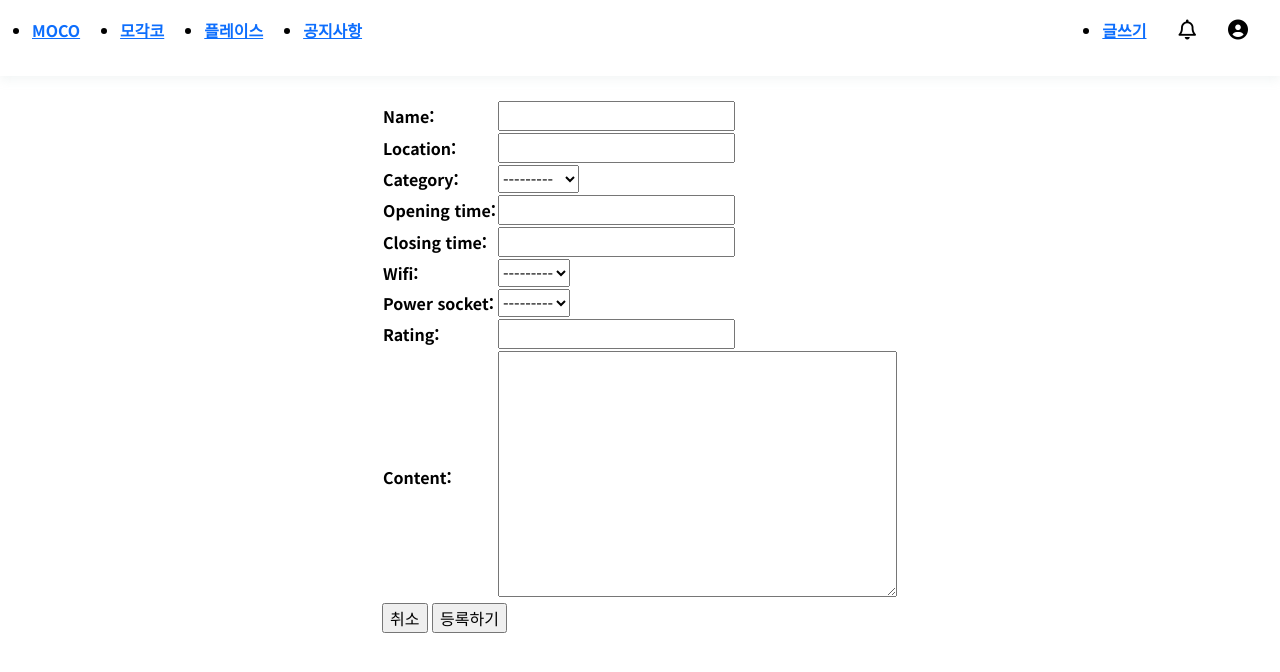
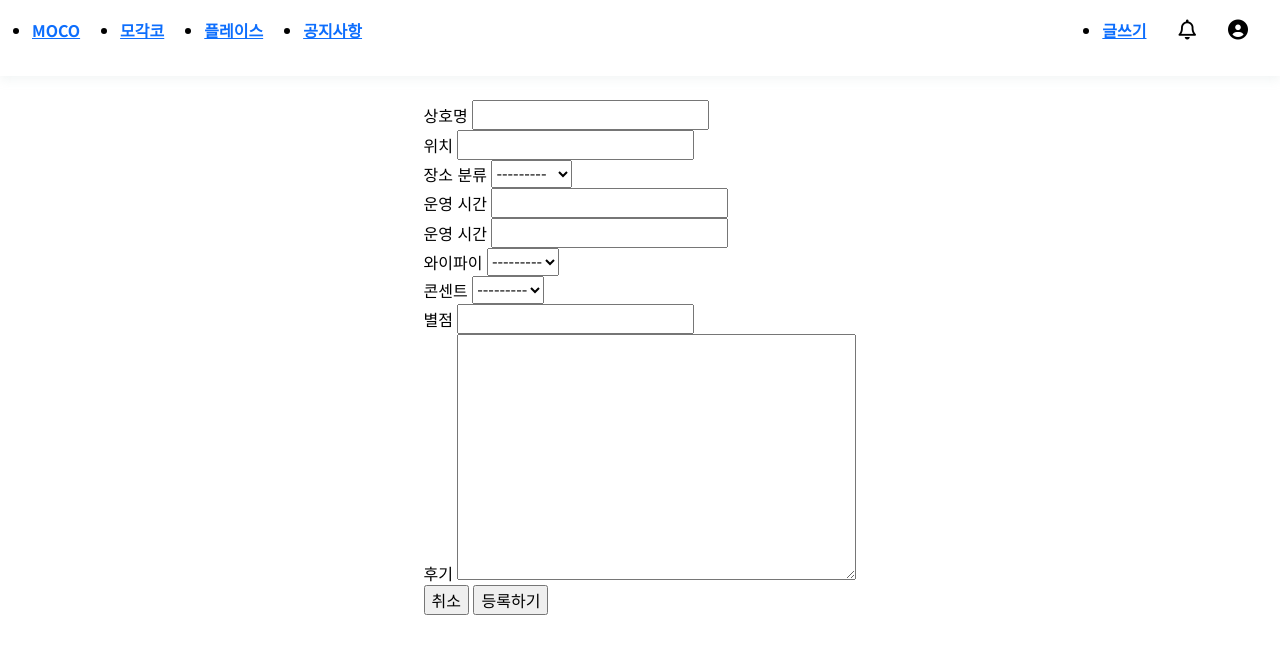
Before and after one commit to PIRO17-TEAM-MOCO/moco, a Django app: page /place/write/ in a window 1280 px wide. Shown: the top 672 px of the page. Run offline with Django 4.2, Linux system fonts and the light colour scheme; the visitor is signed in with stand-in values (Sample User, id 1); some libraries are stand-ins or nearby versions.

Commit message:
[fix] Place 템플릿 write - form 수정

```diff
--- a/place/templates/place/write.html
+++ b/place/templates/place/write.html
@@ -3,98 +3,60 @@
 <div class="content">
 <form action="{% url 'place:write' %}" method="post" enctype="multipart/form-data">
   {% csrf_token %}
-  <table>
-    {{form.as_table}}
-  </table>
-  <div class="content-button">
-    <input type="button" value="취소" onclick="back()" />
-    <input type="submit" value="등록하기" />
+  <div class="content-box__item">
+      {{ form.name.errors }}
+      <lable for="{{ form.name.id_for_label }}">상호명</lable>
+      {{ form.name }}
   </div>
-    <!-- <div class="content-box">
-      <div class="content-box__title">
-        <span>1</span><span> 사진을 업로드해주세요</span>
-        <hr>
+  <div class="content-box__item">
+      {{ form.location.errors }}
+      <lable for="{{ form.location.id_for_label }}">위치</lable>
+      {{ form.location }}
   </div>
-      <div class="content-box__element">
-        <div class="content-box__title">파일 선택</div>
-          <div class="content-box__image"></div>
+  <div class="content-box__item">
+      {{ form.category.errors }}
+      <lable for="{{ form.category.id_for_label }}">장소 분류</lable>
+      {{ form.category }}
   </div>
+  <div class="content-box__item">
+    {{ form.opening_time.errors }}
+    <lable for="{{ form.opening_time.id_for_label }}">운영 시간</lable>
+    {{ form.opening_time }}
   </div>
-    <div class="content-box">
-      <div class="content-box__title">
-        <span>2</span><span> 상호명과 위치를 작성해주세요</span>
-        <hr>
+  <div class="content-box__item">
+    {{ form.closing_time.errors }}
+    <lable for="{{ form.closing_time.id_for_label }}">운영 시간</lable>
+    {{ form.closing_time }}
   </div>
-      <div class="content-box__element">
-        <div class="content-box__title">상호명</div>
-        <input class="content-box__input" type="text" name="name" maxlength="25" required="" id="id_name" placeholder="상호명을 입력해주세요">
+  <div class="content-box__item">
+    {{ form.wifi.errors }}
+    <lable for="{{ form.wifi_time.id_for_label }}">와이파이</lable>
+    {{ form.wifi }}
   </div>
-      <div class="content-box__element">
-        <div class="content-box__title">위치</div>
-        <input class="content-box__input" type="text" name="location" maxlength="25" required=""placeholder="도로명을 입력해주세요">
-        <input class="content-box__input" type="text" name="location" maxlength="25" required="" placeholder="상세 정보를 입력해주세요(선택)">
-        <div class="content-box__image"></div>
+  <div class="content-box__item">
+      {{ form.power_socket.errors }}
+      <lable for="{{ form.power_socket.id_for_label }}">콘센트</lable>
+      {{ form.power_socket }}
   </div>
+  <div class="content-box__item">
+      {{ form.rating.errors }}
+      <lable for="{{ form.rating.id_for_label }}">별점</lable>
+      {{ form.rating }}
   </div>
-    <div class="content-box">
-      <div class="content-box__title">
-        <span>3</span><span> 구체적인 정보를 작성해주세요</span>
-        <hr>
+  <div class="content-box__item">
+      {{ form.content.errors }}
+      <lable for="{{ form.content.id_for_label }}">후기</lable>
+      {{ form.content }}
   </div>
-      <div class="content-box__element">
-        <div class="content-box__title">장소분류</div>
-        <select name="category" required="" id="id_category" class="selectpicker">
-          <option selected value="default">----</option>
-          {% for category in categories %}
-          <option value="{{ category.1 }}">{{ category.1 }}</option>
-          {% endfor %}
-      </div>
-      <div class="content-box__element">
-        <div class="content-box__title">운영 시간</div>
-        <input class="content-box__input" type="text" name="opening_time" required="" id="id_opening_time">
-        <input class="content-box__input" type="text" name="closing_time" required="" id="id_closing_time">
-      </div>
-      <div class="content-box__element">
-        <div class="content-box__title">와이파이</div>
-        <select name="wifi" required="" id="id_wifi" class="selectpicker">
-          <option selected value="default">----</option>
-          {% for wifi in wifis %}
-          <option value="{{ wifi.1 }}">{{ wifi.1 }}</option>
-          {% endfor %}
-        </select>
-      </div>
-        <div class="content-box__title">콘센트</div>
-        <select name="power_socket" required="" id="id_power_socket"class="selectpicker">
-          <option value="" selected="">---------</option>
-          {% for power_socket in power_sockets %}
-          <option value="{{ power_socket.1 }}">{{ power_socket.1 }}</option>
-          {% endfor %}
-        </select>
-      </div>
-      <div class="content-box__element">
-        <div class="content-box__title">별점</div>
-        <input class="content-box__input" type="number" name="rating" step="any" required="" id="id_rating" min="1" max="5">
-      </div>
-    </div>
-    <div class="content-box">
-      <div class="content-box__title">
-        <span>4</span><span> 후기를 작성해주세요</span>
-        <hr>
-      </div>
-      <div class="content-box__element">
-        <div class="content-box__title">후기</div>
-        <textarea name="content" cols="40" rows="10" required="" id="id_content"></textarea>
-      </div>
-    </div>
-    <div class="content-button">
+    <div class="content-box__item">
       <input type="button" value="취소" onclick="back()" />
       <input type="submit" value="등록하기" />
     </div>
   </form>
-  </div> -->
-  <!-- <script>
+</div>
+  <script>
     const back = () => {
       window.history.back();
     }
-  </script> -->
+  </script>
 {% endblock content %}
```
Lines whose indentation alone changed are shown as unchanged.
